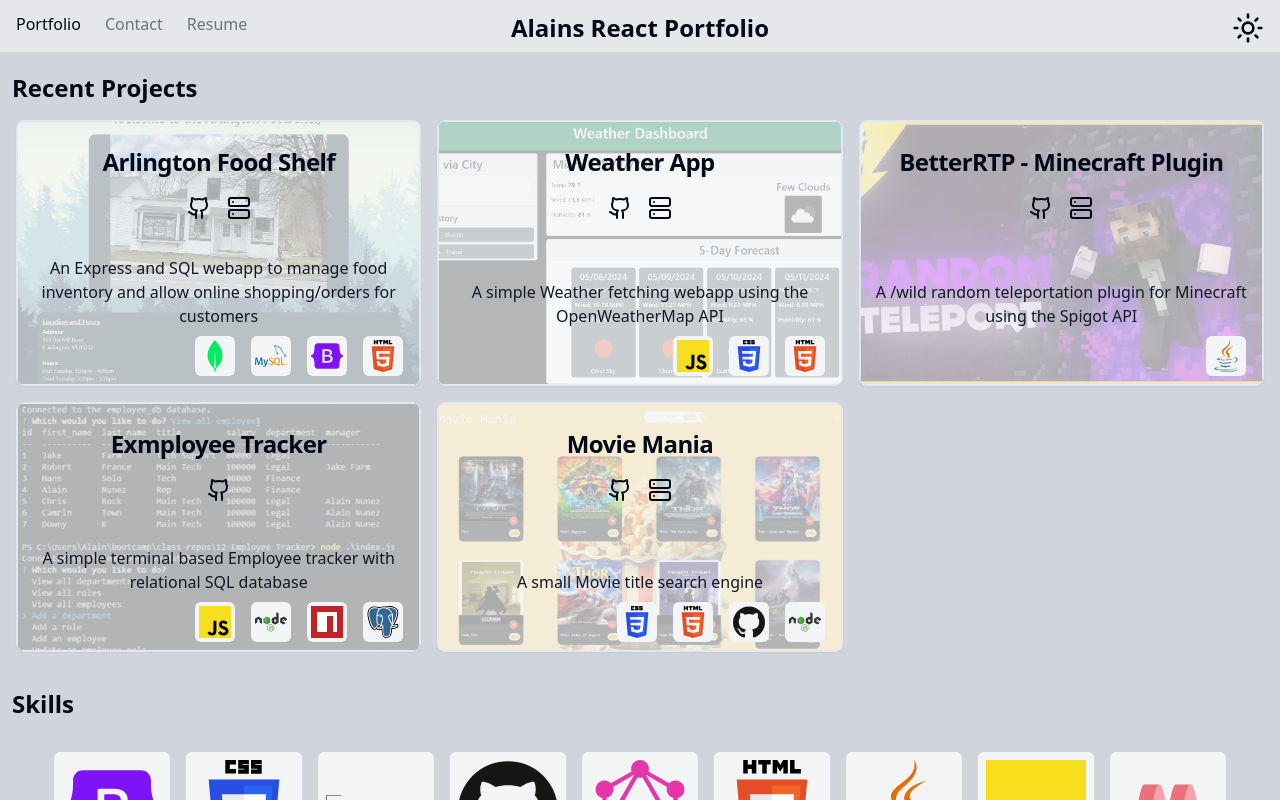
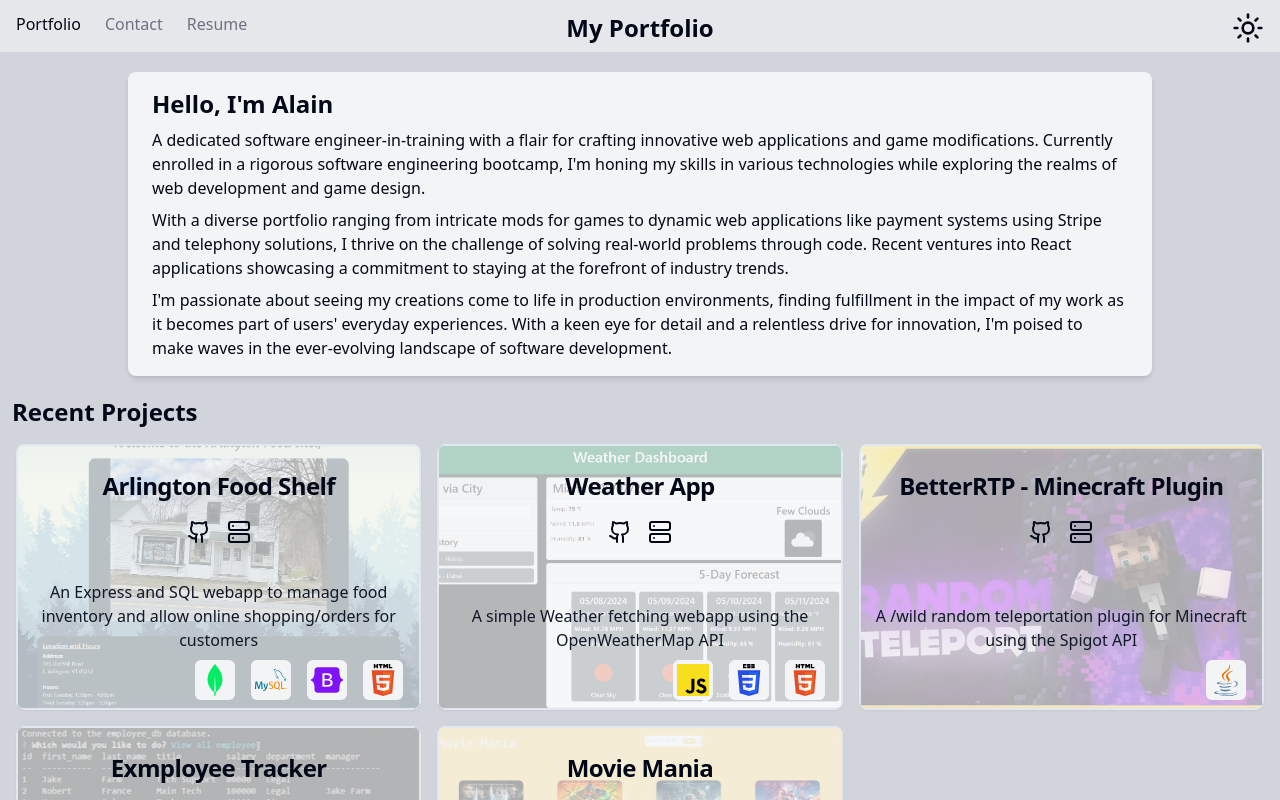
Before and after one commit to SuperRonanCraft/bootcamp-React-Portfolio, a React (Vite) app: page / in a window 1280 px wide. Shown: the top 800 px of the page. Built offline with nearby package versions, Linux system fonts and the light colour scheme.

Commit message:
about section

```diff
--- a/src/components/Header.jsx
+++ b/src/components/Header.jsx
@@ -6,7 +6,7 @@ function Header({ darkmode, darkModeHandler }) {
     <div className="grid grid-cols-3 gap-4 px-4 pt-3 pb-2 content-center bg-gray-200 dark:bg-gray-800">
       <Navigation />
       <h1 className="flex justify-center items-center text-nowrap text-center text-lg md:text-2xl font-semibold">
-        Alains React Portfolio
+        My Portfolio
       </h1>
       <button className="justify-self-end" onClick={() => darkModeHandler()}>
         {darkmode && <Moon size={32} />}
--- a/src/pages/Portfolio.jsx
+++ b/src/pages/Portfolio.jsx
@@ -5,6 +5,38 @@ function AboutPage() {
   console.log(projects);
   return (
     <div>
+      {/* About */}
+      <div className="mx-5">
+        <div className="max-w-screen-lg mx-auto mt-5 bg-gray-100 dark:bg-gray-700 shadow-md rounded-lg overflow-hidden">
+          <div className="px-6 py-4">
+            <h2 className="text-2xl font-bold mb-2 ">Hello, I'm Alain</h2>
+            <p className="text-base">
+              A dedicated software engineer-in-training with a flair for
+              crafting innovative web applications and game modifications.
+              Currently enrolled in a rigorous software engineering bootcamp,
+              I'm honing my skills in various technologies while exploring the
+              realms of web development and game design.
+            </p>
+            <p className="text-base mt-2">
+              With a diverse portfolio ranging from intricate mods for games to
+              dynamic web applications like payment systems using Stripe and
+              telephony solutions, I thrive on the challenge of solving
+              real-world problems through code. Recent ventures into React
+              applications showcasing a commitment to staying at the forefront
+              of industry trends.
+            </p>
+            <p className="text-base mt-2">
+              I'm passionate about seeing my creations come to life in
+              production environments, finding fulfillment in the impact of my
+              work as it becomes part of users' everyday experiences. With a
+              keen eye for detail and a relentless drive for innovation, I'm
+              poised to make waves in the ever-evolving landscape of software
+              development.
+            </p>
+          </div>
+        </div>
+      </div>
+      {/* Projects */}
       <section>
         <h2 className="px-3 pt-5 font-bold">Recent Projects</h2>
         <div className="grid md:grid-cols-2 xl:grid-cols-3 gap-4 px-4 py-4">
@@ -14,6 +46,7 @@ function AboutPage() {
         </div>
       </section>
 
+      {/* Skill Icons */}
       <section>
         <h2 className="px-3 pt-5 font-bold">Skills</h2>
         <Skills />
```
